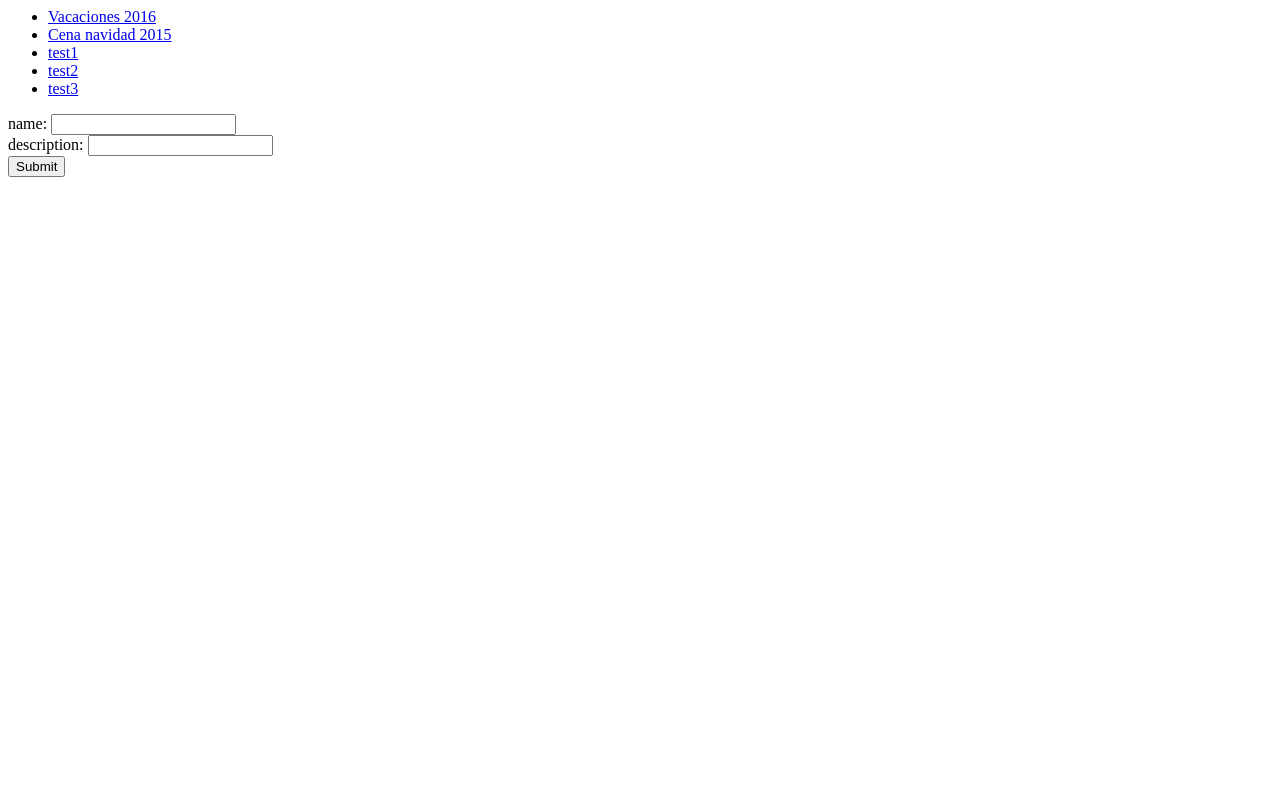
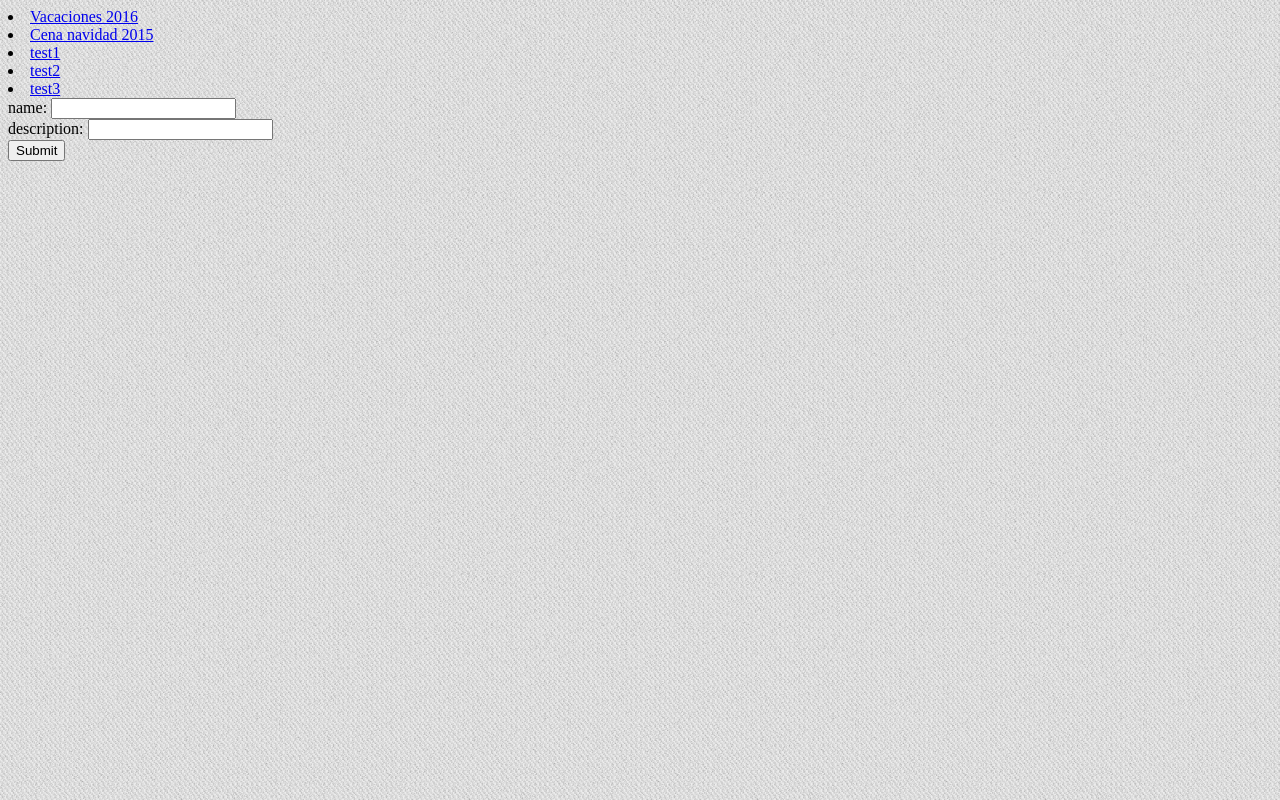
Before and after one commit to 4m1g0/django_demo, a Django app: page /gallery/ in a window 1280 px wide. Run offline with Django 3.2, Linux system fonts and the light colour scheme; data comes from the database, SQL or seed files in the repository.

Commit message:
Add static files and reference them from the template

```diff
--- /dev/null
+++ b/demo/gallery/static/gallery/style.css
@@ -0,0 +1,3 @@
+body {
+    background-image: url('images/background.png')
+}
--- a/demo/gallery/templates/gallery/index.html
+++ b/demo/gallery/templates/gallery/index.html
@@ -1,3 +1,5 @@
+{%  load staticfiles %}
+<link rel="stylesheet" type="text/css" href="{% static 'gallery/style.css' %}"
 {% if galleries %}
     <ul>
         {% for gallery in galleries %}
```
Also changed, not shown: demo/gallery/static/gallery/images/background.png (added).
